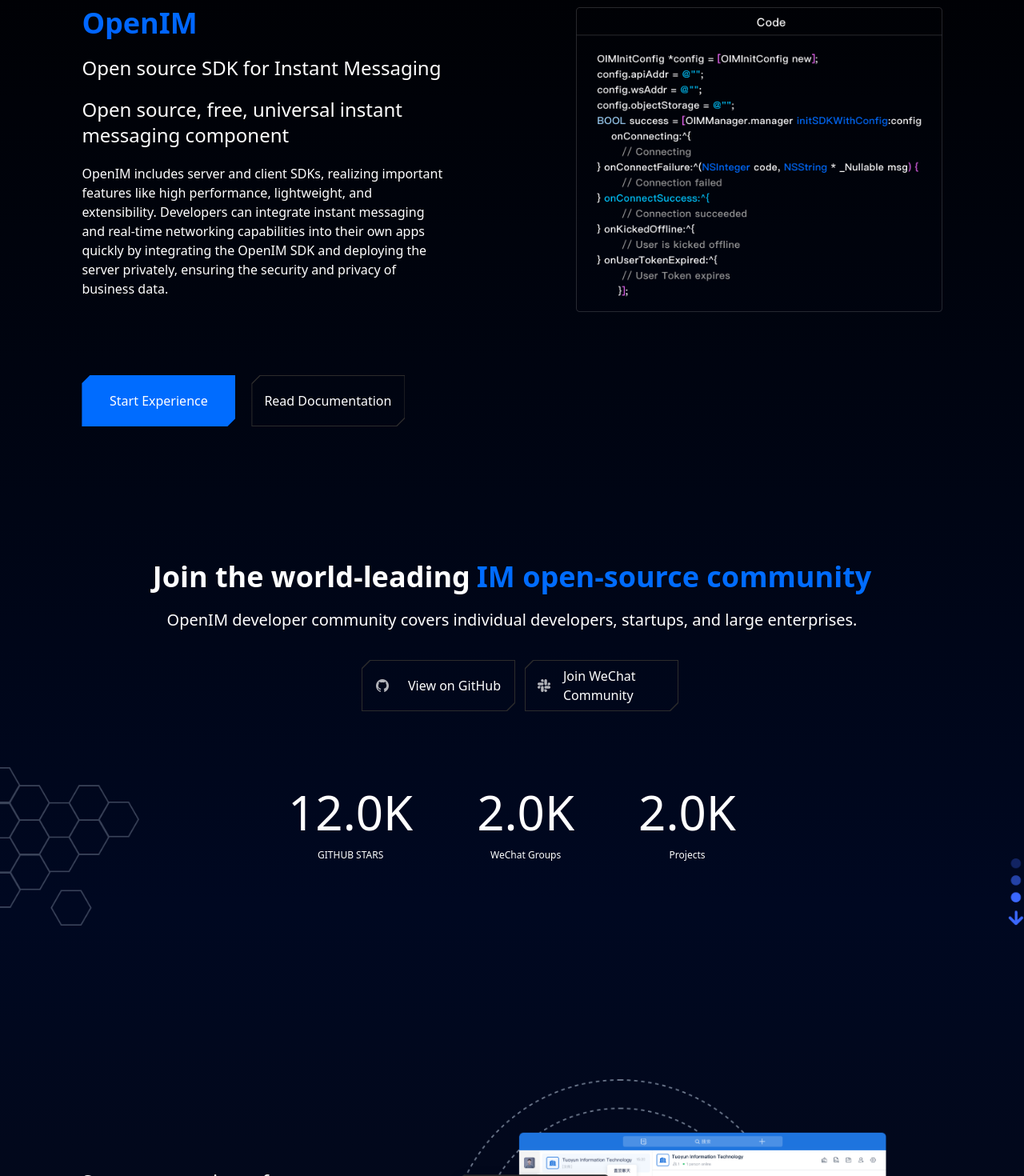
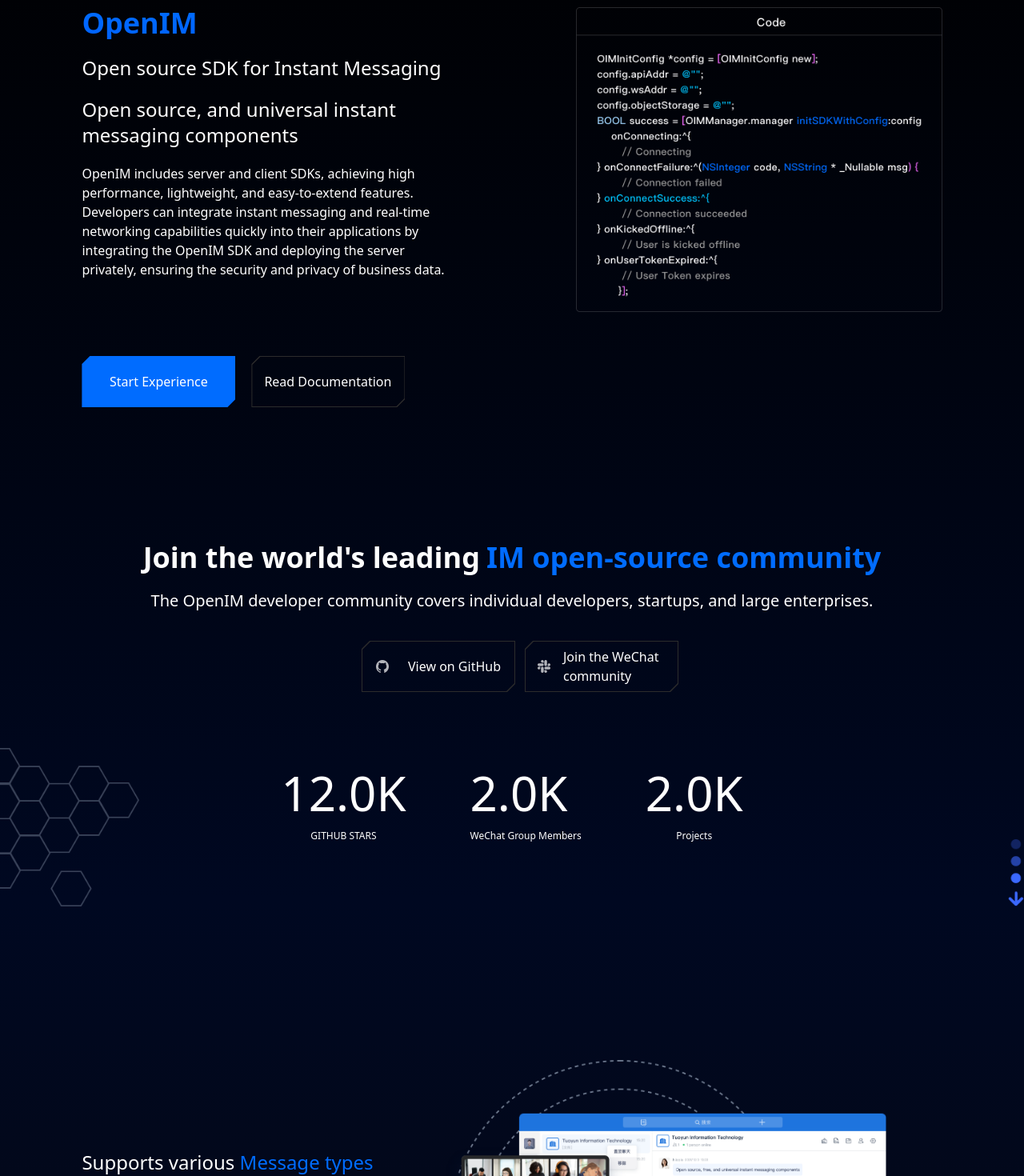
Before and after one commit to openimsdk/openim-official, a Next.js app: page /en in a window 1280 px wide. Shown: the part 200-1670 px from the top of the page at 80% size. Built offline with nearby package versions, Linux system fonts and the light colour scheme.

Commit message:
fix: words

```diff
--- a/src/dictionaries/en.ts
+++ b/src/dictionaries/en.ts
@@ -2,78 +2,78 @@
   home: {
     part1: {
       en: "Open source SDK for Instant Messaging",
-      text: "Open source, free, universal instant messaging component",
-      desc: "OpenIM includes server and client SDKs, realizing important features like high performance, lightweight, and extensibility. Developers can integrate instant messaging and real-time networking capabilities into their own apps quickly by integrating the OpenIM SDK and deploying the server privately, ensuring the security and privacy of business data.",
+      text: "Open source, and universal instant messaging components",
+      desc: "OpenIM includes server and client SDKs, achieving high performance, lightweight, and easy-to-extend features. Developers can integrate instant messaging and real-time networking capabilities quickly into their applications by integrating the OpenIM SDK and deploying the server privately, ensuring the security and privacy of business data.",
       btn_begin: "Start Experience",
       btn_docs: "Read Documentation",
     },
     part2: {
-      title_pre: "Join the world-leading",
+      title_pre: "Join the world's leading",
       title: "IM open-source community",
-      desc: "OpenIM developer community covers individual developers, startups, and large enterprises.",
+      desc: "The OpenIM developer community covers individual developers, startups, and large enterprises.",
       github: "View on GitHub",
-      join: "Join WeChat Community",
+      join: "Join the WeChat community",
       github_stars: "GITHUB STARS",
-      slack_members: "WeChat Groups",
+      slack_members: "WeChat Group Members",
       projects: "Projects",
     },
     part3: {
-      title_pre: "Supports a variety of ",
-      title: "message types",
+      title_pre: "Supports various ",
+      title: "Message types",
       img: "/images/message_en.png",
-      desc: "Supports almost all message types, including text, images, emojis, voice, video, geolocation, files, quotations, business cards, system notifications, and custom messages. Supports single and multi-person audio and video calls. Supported on iOS, Android, Flutter, uni-app, ReactNative, Electron, Web, H5.",
+      desc: "Supports almost all message types such as text, images, emojis, voice, video, geographical location, files, quotes, business cards, system notifications, custom messages, and more. It supports both individual and group audio and video calls. Supported on iOS, Android, Flutter, uni-app, ReactNative, Electron, Web, H5.",
     },
     part4: {
-      title_pre: "Efficient meetings ",
-      title: "anytime, anywhere",
+      title_pre: "Anywhere, anytime ",
+      title: "Efficient meetings",
       img: "/images/meeting_en.png",
-      desc: "100% reliable signaling ability based on IM connects the IM system, deeply integrating with chat applications. Single meeting supports simultaneous video of hundreds of people and thousands of subscribers, server-side audio and video recording.",
+      desc: "Integrated with 100% reliable IM signaling capability. A single meeting can support up to hundreds of video participants, with server-side audio and video recording.",
     },
     part5: {
-      title_pre: "Single and group chats cater to all kinds of ",
-      title: "social scenarios",
+      title_pre: "Private and group chats for all ",
+      title: "Social scenarios",
       img: "/images/social_en.png",
-      desc: "App administrators, group owners, group administrators, and regular members. Features like mute, group announcements, group verification, unlimited group members, and on-demand group message loading.",
+      desc: "App administrators, group owners, group administrators, and regular members are supported. Features like mute, group announcements, group join verification, unlimited group members, and on-demand group message loading are available.",
     },
     part6: {
-      title_pre: "Special ",
+      title_pre: "Unique ",
       title: "Features",
       img: "/images/feature_en.png",
-      desc: "Supports custom duration of read-and-burn confidential chats. Message editing feature broadens social scenarios, making instant messaging more diverse and interesting.",
+      desc: "Supports self-destructing secret chats with custom durations. Message editing features enrich the social experience, making instant messaging diverse and more entertaining.",
     },
     part7: {
       title_pre: "Advantages of ",
       title: "OpenIM",
       sub_title:
-        "Open source, free, universal instant messaging component. One-click deployment, easy integration.",
+        "Open source, and universal instant messaging components. One-click deployment, easy integration.",
       t1: {
         title: "Open Source",
-        desc: "Core code is open source, data is self-controlled. Building a world-leading IM open-source community, including client SDKs and servers.",
+        desc: "Core code is open source, with data under your control. Building a leading global IM open-source community, includes client SDK and server.",
       },
       t2: {
         title: "Easily Extensible",
-        desc: "The server is implemented in Golang, pioneering the “everything is a message” communication model, easily realizing custom messages and extended features.",
+        desc: "The server is implemented in golang. With its unique 'everything is a message' communication model, custom messages and extended features can be easily realized.",
       },
       t3: {
         title: "High Performance",
-        desc: "Supports cluster hierarchical governance architecture, proven by massive users, abstracts online message, offline message, and historical message storage model.",
+        desc: "Supports a layered governance architecture for clusters. Abstracts online messages, offline messages, and historical message storage models.",
       },
       t4: {
         title: "Full Platform Support",
-        desc: "Native support for iOS, Android; Cross-platform support for Flutter, uni-app, ReactNative; Support for all major web front-end frameworks like React, Vue; Mini-programs; PC support for Electron.",
+        desc: "Supports iOS, Android natively; Flutter, uni-app, ReactNative cross-platform; all major web frontend frameworks like React, Vue; Mini-programs; and PC with Electron.",
       },
     },
     part8: {
       title_pre: "Built on ",
       title: "Open Source",
       desc1:
-        "The core of OpenIM—-the server and client SDKs—-are always free and open source.",
-      desc2: "Demo for different platforms are available for reference:",
+        "The core of OpenIM—both the server and client SDKs—are always open source.",
+      desc2: "Demos for different platforms are available for reference:",
     },
     part9: {
-      title_pre: "Open source, free, universal ",
-      title: "instant messaging component",
-      desc: "Open source, free, and universal instant messaging components",
+      title_pre: "Open source, universal ",
+      title: "Instant messaging components",
+      desc: "Open source, and universal instant messaging components",
       btn_begin: "Start Experience",
       btn_docs: "Read Documentation",
     },
--- a/src/dictionaries/zh.ts
+++ b/src/dictionaries/zh.ts
@@ -2,7 +2,7 @@
   home: {
     part1: {
       en: "Open source SDK for Instant Messaging",
-      text: "开源、免费、通用的即时通讯组件",
+      text: "开源、通用的即时通讯组件",
       desc: "OpenIM包括服务端和客户端SDK，实现了高性能、轻量级、易扩展等重要特性。开发者通过集成OpenIM SDK，并私有化部署服务端，可以将即时通讯、实时网络能力快速集成到自身应用中，确保业务数据的安全性和私密性。",
       btn_begin: "开始体验",
       btn_docs: "阅读文档",
@@ -10,7 +10,7 @@
     part2: {
       title_pre: "加入全球领先的",
       title: "IM开源社区",
-      desc: "OpenIM的开发者社区，覆盖个人开发者、初创企业和大型企业。",
+      desc: "OpenIM社区，覆盖个人开发者、初创企业和大型企业。",
       github: "查看GitHub",
       join: "加入微信社区",
       github_stars: "GITHUB STARS",
@@ -33,21 +33,21 @@
       title_pre: "单聊群聊满足各种",
       title: "社交场景",
       img: "/images/social_zh.png",
-      desc: "App管理员、群主、群管理员和普通成员四种角色。禁言、群公告、进群验证、群成员无上限、群消息按需加载等强大的群组功能。",
+      desc: "APP管理员、群主、群管理员和普通成员四种角色。禁言、群公告、进群验证、群成员无上限、群消息按需加载等强大的群组功能。",
     },
     part6: {
       title_pre: "特色",
       title: "功能",
       img: "/images/feature_zh.png",
-      desc: "支持自定义时长的阅后即焚私密聊天，消息编辑功能拓宽社交场景，让即时通讯多元化而更有趣。",
+      desc: "支持自定义时长的阅后即焚私密聊天，消息编辑功能拓宽社交场景，让即时通讯多元化且更有趣。",
     },
     part7: {
       title_pre: "OpenIM的",
       title: "优势",
-      sub_title: "开源、免费、通用的即时通讯组件。一键部署，轻松集成。",
+      sub_title: "开源、通用的即时通讯组件。一键部署，轻松集成。",
       t1: {
         title: "开源",
-        desc: "核心代码开源，数据自我掌控，打造全球领先的IM开源社区，包括客户端SDK和服务端，打造全球领先的IM开源社区。",
+        desc: "核心代码开源，数据自我掌控，打造全球领先的IM开源社区。",
       },
       t2: {
         title: "易扩展",
@@ -65,13 +65,13 @@
     part8: {
       title_pre: "建立在",
       title: "开源之上",
-      desc1: "OpenIM的核心--服务端以及客户端SDK--是永远免费和开源的。",
+      desc1: "OpenIM的核心--服务端以及客户端SDK--是永远开源的。",
       desc2: "不同平台的demo可供参考：",
     },
     part9: {
-      title_pre: "开源、免费、通用",
+      title_pre: "通用",
       title: "的即时通讯组件",
-      desc: "Open source, free, and universal instant messaging components",
+      desc: "开源、安全、可替代云服务商",
       btn_begin: "开始体验",
       btn_docs: "阅读文档",
     },
```
